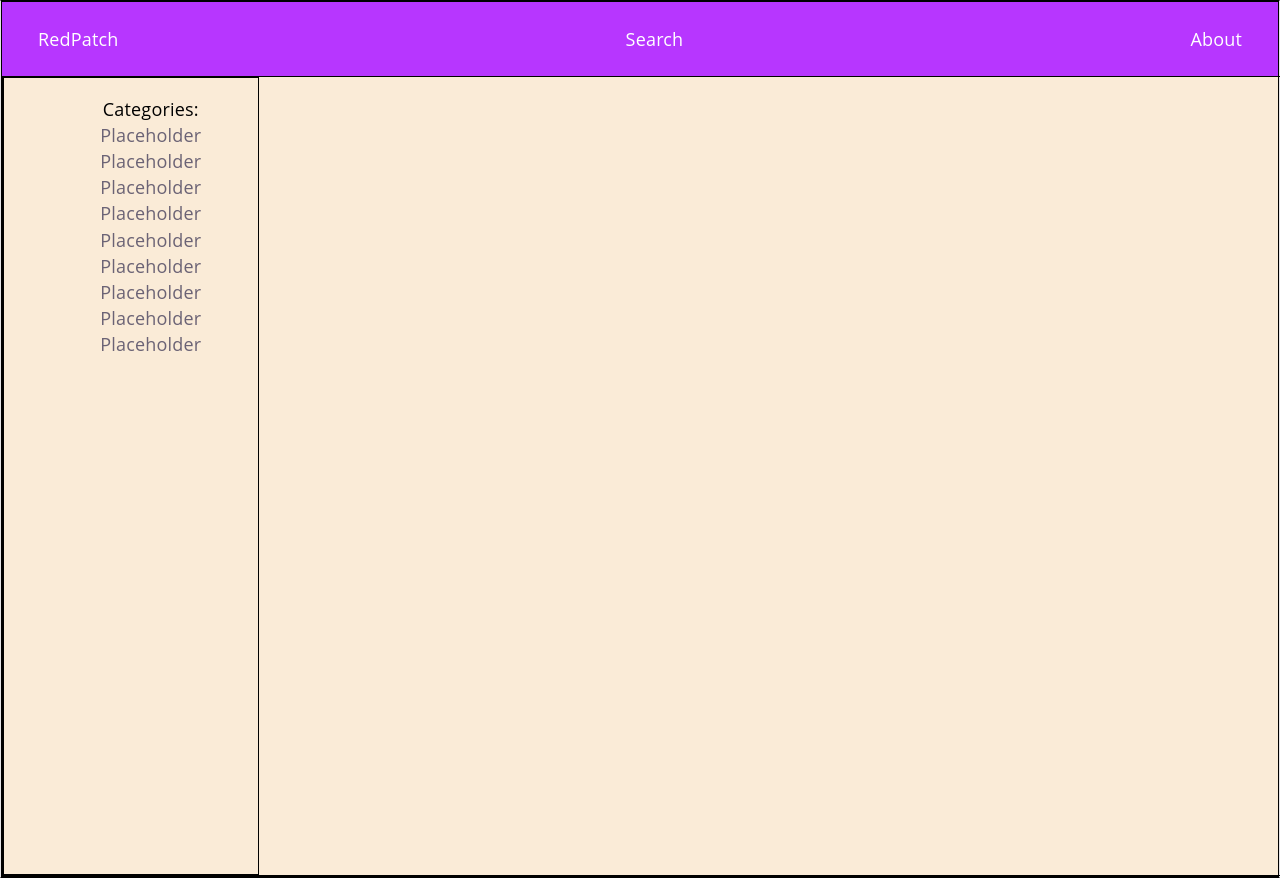
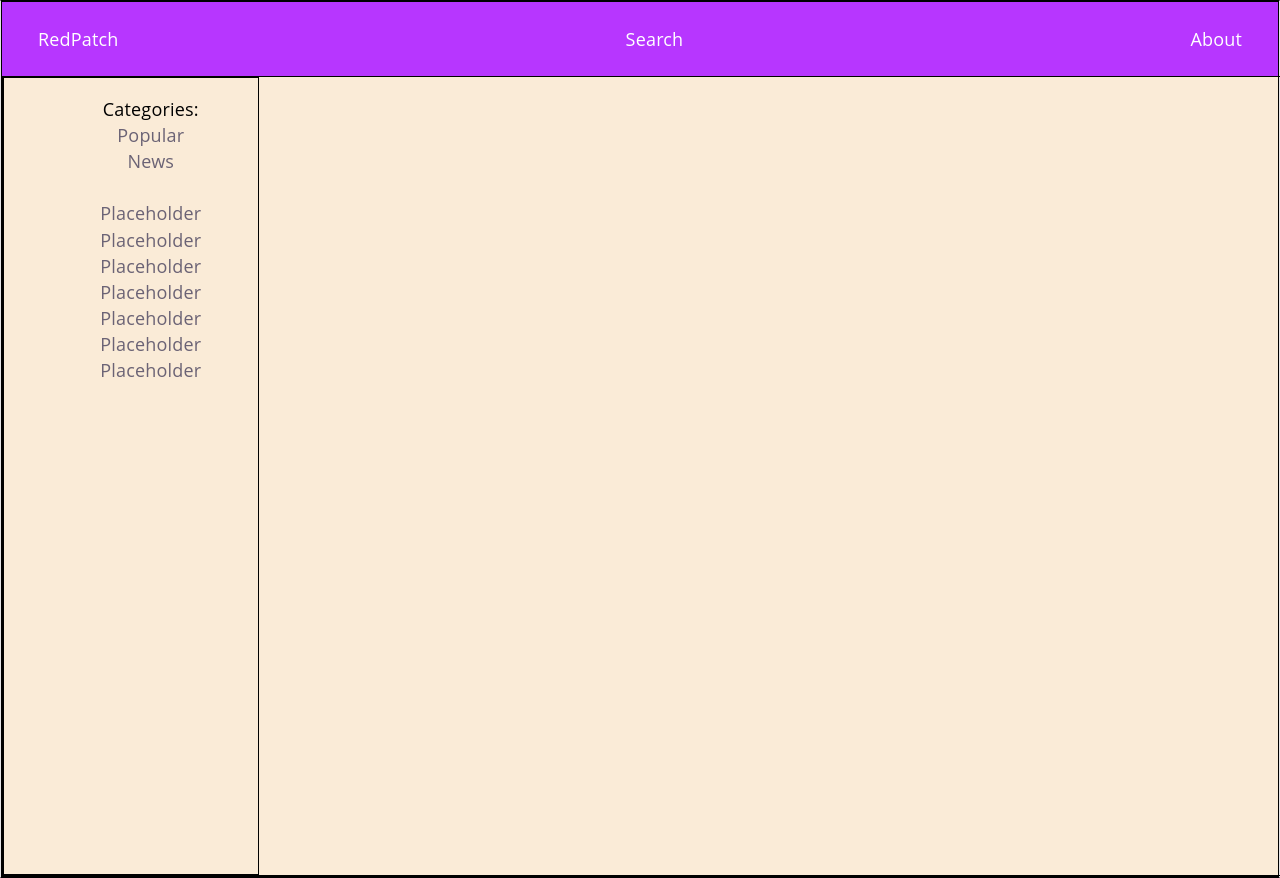
Before and after one commit to Tollpatsch283/RedPatch, a React (Vite) app: page / in a window 1280 px wide. Built offline with nearby package versions, Linux system fonts and the light colour scheme.

Commit message:
add placeholder subreddit names

```diff
--- a/src/components/SubList.jsx
+++ b/src/components/SubList.jsx
@@ -5,8 +5,9 @@ const SubList = () => {
     <div className='subreddit-list-box'>
       <ul>
         <li className='subreddit-title'>Categories:</li>
-        <li>Placeholder</li>
-        <li>Placeholder</li>
+        <li>Popular</li>
+        <li>News</li>
+        <br></br>
         <li>Placeholder</li>
         <li>Placeholder</li>
         <li>Placeholder</li>
```
